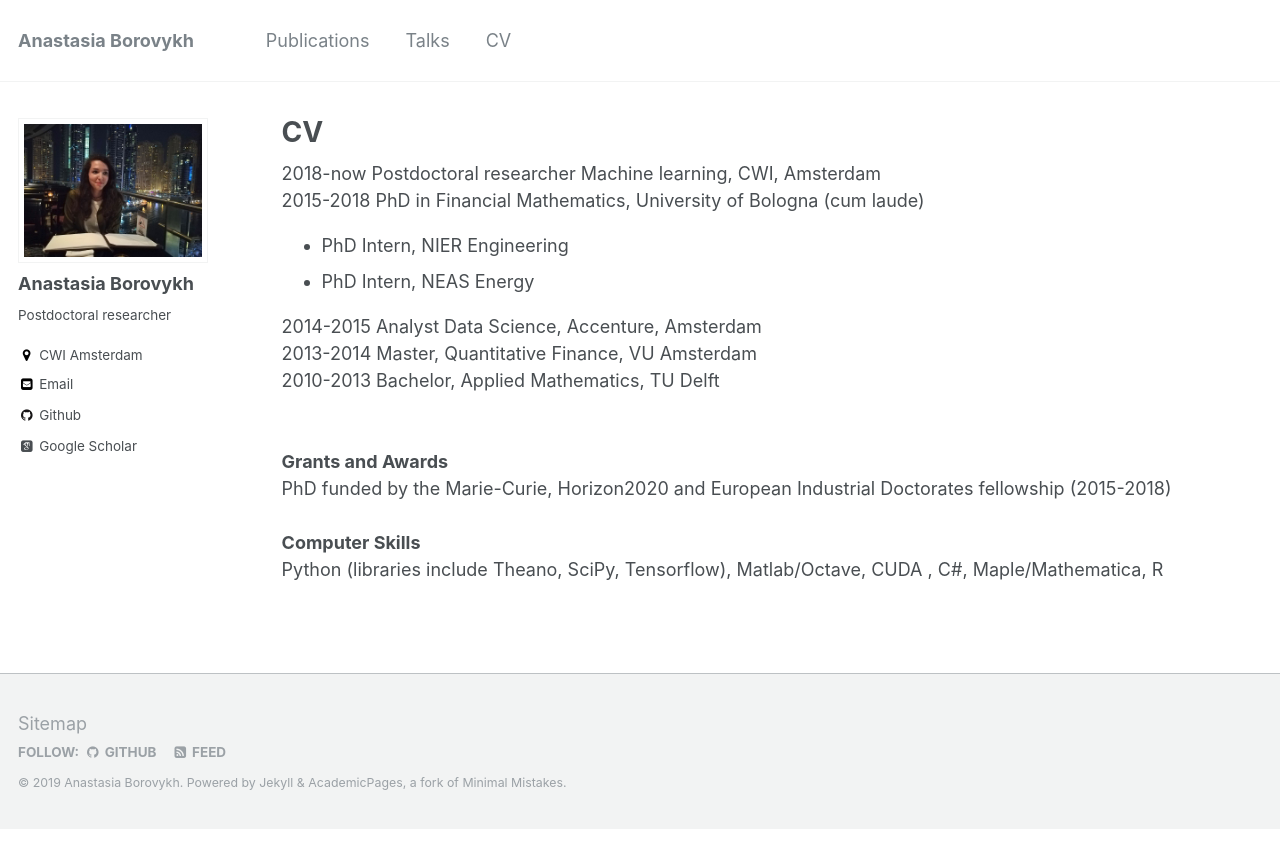
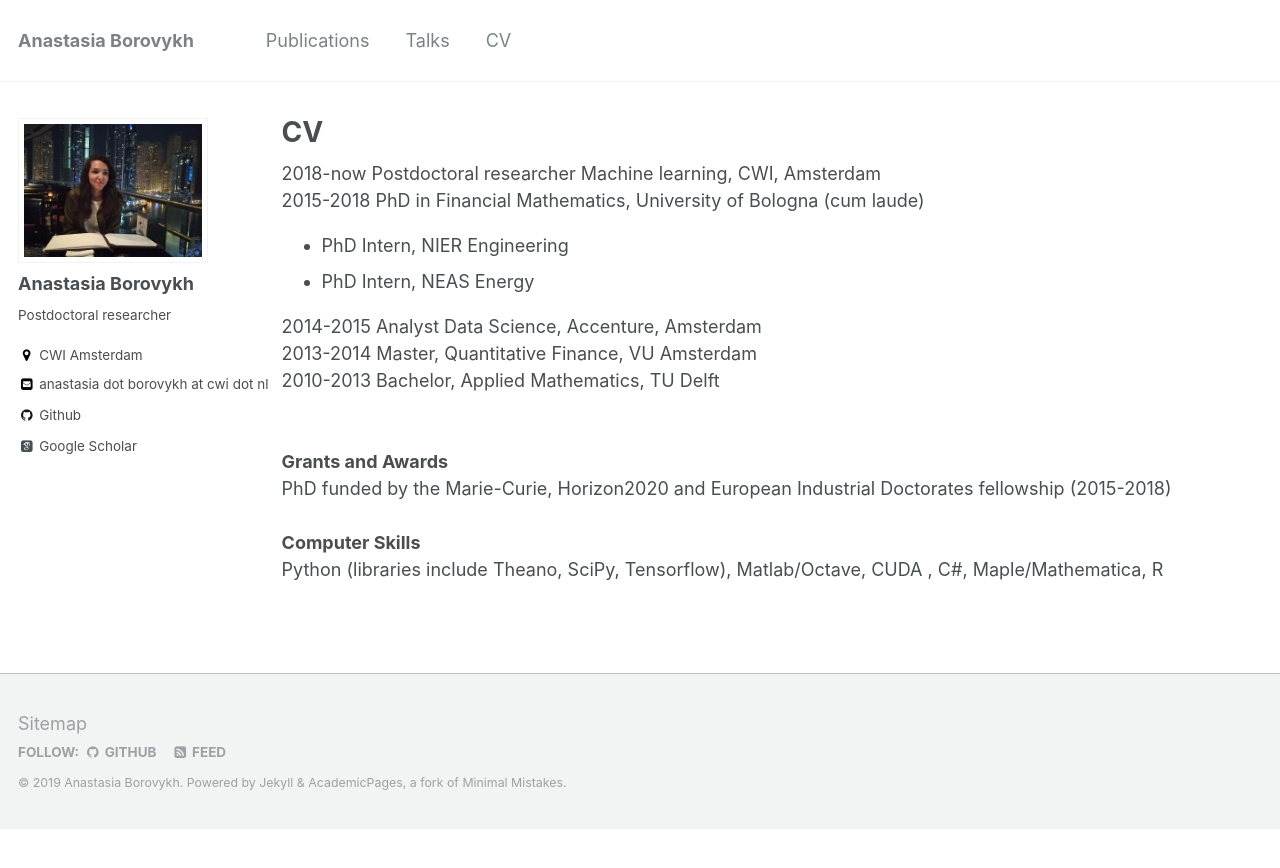
Before and after one commit to aib93/aib93.github.io, a Jekyll site: the page built from _pages/cv.html, in a window 1280 px wide. Shown: the top 868 px of the page. Built offline with Jekyll 4.4.1, drawn with Linux system fonts in a browser that asks for light colours; some web fonts are replaced.

Commit message:
Initial commit

```diff
--- a/_includes/author-profile.html
+++ b/_includes/author-profile.html
@@ -32,7 +32,7 @@
         <li><a href="{{ author.uri }}"><i class="fa fa-fw fa-chain" aria-hidden="true"></i> {{ site.data.ui-text[site.locale].website_label | default: "Website" }}</a></li>
       {% endif %}
       {% if author.email %}
-        <li><a href="mailto:{{ author.email }}"><i class="fa fa-fw fa-envelope-square" aria-hidden="true"></i> {{ site.data.ui-text[site.locale].email_label | default: "borovykh_a at hotmail dot com" }}</a></li>
+        <li><a><i class="fa fa-fw fa-envelope-square" aria-hidden="true"></i> anastasia dot borovykh at cwi dot nl</a></li>
       {% endif %}
       {% if author.keybase %}
         <li><a href="https://keybase.io/{{ author.keybase }}"><i class="fa fa-fw fa-key" aria-hidden="true"></i> Keybase</a></li>
```
